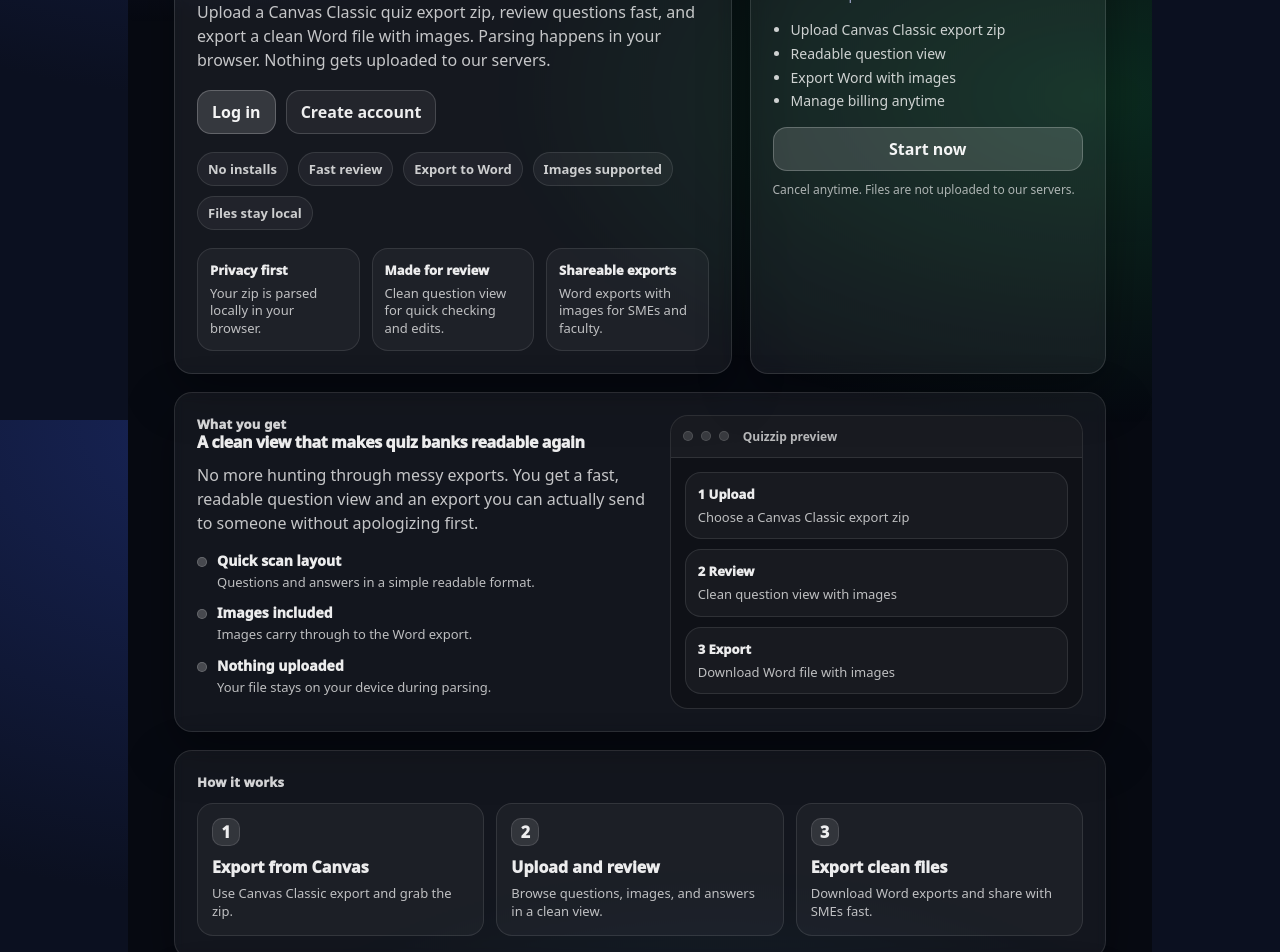
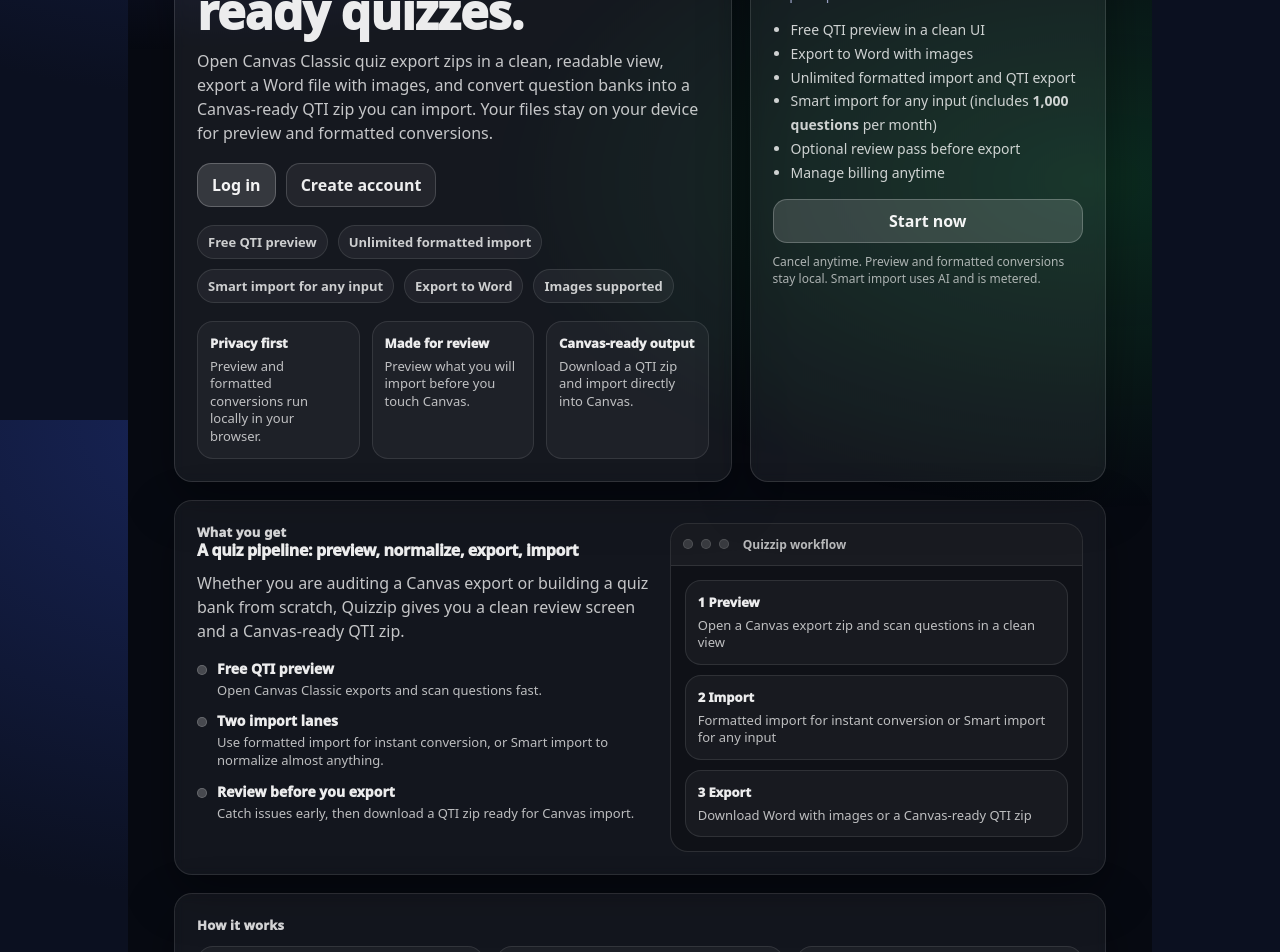
Before and after one commit to kaganlove/quizzip, a Next.js app: page / in a window 1280 px wide. Shown: the part 380-1332 px from the top of the page. Built offline with nearby package versions, Linux system fonts and the light colour scheme.

Commit message:
Update landing page copy for preview + smart import

```diff
--- a/app/page.tsx
+++ b/app/page.tsx
@@ -3,7 +3,7 @@
 export const metadata = {
   title: "Quizzip",
   description:
-    "View Canvas Classic quiz export zips in a clean format and export to Word with images. Parsing happens in your browser.",
+    "Preview Canvas QTI zips in a clean UI, export to Word with images, and convert question banks into Canvas-ready QTI. Parsing happens in your browser.",
 };
 
 export default function LandingPage() {
@@ -20,7 +20,7 @@
             </div>
             <div className="brandText">
               <div className="brandName">Quizzip</div>
-              <div className="brandSub">Canvas Classic quiz export viewer</div>
+              <div className="brandSub">Canvas quiz tools that just work</div>
             </div>
           </div>
 
@@ -46,11 +46,12 @@
         {/* Hero */}
         <section className="hero">
           <div className="card heroLeft">
-            <h1 className="h1">See Canvas Classic quiz exports like a normal human</h1>
+            <h1 className="h1">Preview QTI instantly. Convert question banks into Canvas-ready quizzes.</h1>
 
             <p className="p">
-              Upload a Canvas Classic quiz export zip, review questions fast, and export a clean Word file with images. Parsing
-              happens in your browser. Nothing gets uploaded to our servers.
+              Open Canvas Classic quiz export zips in a clean, readable view, export a Word file with images, and convert
+              question banks into a Canvas-ready QTI zip you can import. Your files stay on your device for preview and
+              formatted conversions.
             </p>
 
             <div className="ctaRow">
@@ -63,25 +64,25 @@
             </div>
 
             <div className="pillRow" aria-label="Key benefits">
-              <span className="pill">No installs</span>
-              <span className="pill">Fast review</span>
+              <span className="pill">Free QTI preview</span>
+              <span className="pill">Unlimited formatted import</span>
+              <span className="pill">Smart import for any input</span>
               <span className="pill">Export to Word</span>
               <span className="pill">Images supported</span>
-              <span className="pill">Files stay local</span>
             </div>
 
             <div className="trustRow">
               <div className="trustItem">
                 <div className="trustTitle">Privacy first</div>
-                <div className="trustBody">Your zip is parsed locally in your browser.</div>
+                <div className="trustBody">Preview and formatted conversions run locally in your browser.</div>
               </div>
               <div className="trustItem">
                 <div className="trustTitle">Made for review</div>
-                <div className="trustBody">Clean question view for quick checking and edits.</div>
+                <div className="trustBody">Preview what you will import before you touch Canvas.</div>
               </div>
               <div className="trustItem">
-                <div className="trustTitle">Shareable exports</div>
-                <div className="trustBody">Word exports with images for SMEs and faculty.</div>
+                <div className="trustTitle">Canvas-ready output</div>
+                <div className="trustBody">Download a QTI zip and import directly into Canvas.</div>
               </div>
             </div>
           </div>
@@ -96,13 +97,18 @@
             </div>
 
             <div className="p small">
-              Built for instructional designers and faculty who need to review question banks without the Canvas pain.
+              Built for instructional designers and faculty who need a fast way to preview, clean up, and import quizzes into
+              Canvas.
             </div>
 
             <ul className="list">
-              <li>Upload Canvas Classic export zip</li>
-              <li>Readable question view</li>
-              <li>Export Word with images</li>
+              <li>Free QTI preview in a clean UI</li>
+              <li>Export to Word with images</li>
+              <li>Unlimited formatted import and QTI export</li>
+              <li>
+                Smart import for any input (includes <strong>1,000 questions</strong> per month)
+              </li>
+              <li>Optional review pass before export</li>
               <li>Manage billing anytime</li>
             </ul>
 
@@ -110,7 +116,9 @@
               Start now
             </Link>
 
-            <div className="finePrint">Cancel anytime. Files are not uploaded to our servers.</div>
+            <div className="finePrint">
+              Cancel anytime. Preview and formatted conversions stay local. Smart import uses AI and is metered.
+            </div>
           </aside>
         </section>
 
@@ -119,34 +127,36 @@
           <div className="previewGrid">
             <div>
               <div className="kicker">What you get</div>
-              <h2 className="h2">A clean view that makes quiz banks readable again</h2>
+              <h2 className="h2">A quiz pipeline: preview, normalize, export, import</h2>
               <p className="p">
-                No more hunting through messy exports. You get a fast, readable question view and an export you can actually send
-                to someone without apologizing first.
+                Whether you are auditing a Canvas export or building a quiz bank from scratch, Quizzip gives you a clean review
+                screen and a Canvas-ready QTI zip.
               </p>
 
               <div className="previewBullets">
                 <div className="bullet">
                   <div className="bulletDot" aria-hidden="true" />
                   <div>
-                    <div className="bulletTitle">Quick scan layout</div>
-                    <div className="bulletBody">Questions and answers in a simple readable format.</div>
+                    <div className="bulletTitle">Free QTI preview</div>
+                    <div className="bulletBody">Open Canvas Classic exports and scan questions fast.</div>
                   </div>
                 </div>
 
                 <div className="bullet">
                   <div className="bulletDot" aria-hidden="true" />
                   <div>
-                    <div className="bulletTitle">Images included</div>
-                    <div className="bulletBody">Images carry through to the Word export.</div>
+                    <div className="bulletTitle">Two import lanes</div>
+                    <div className="bulletBody">
+                      Use formatted import for instant conversion, or Smart import to normalize almost anything.
+                    </div>
                   </div>
                 </div>
 
                 <div className="bullet">
                   <div className="bulletDot" aria-hidden="true" />
                   <div>
-                    <div className="bulletTitle">Nothing uploaded</div>
-                    <div className="bulletBody">Your file stays on your device during parsing.</div>
+                    <div className="bulletTitle">Review before you export</div>
+                    <div className="bulletBody">Catch issues early, then download a QTI zip ready for Canvas import.</div>
                   </div>
                 </div>
               </div>
@@ -157,23 +167,23 @@
                 <span className="dot" />
                 <span className="dot" />
                 <span className="dot" />
-                <span className="mockTitle">Quizzip preview</span>
+                <span className="mockTitle">Quizzip workflow</span>
               </div>
 
               <div className="mockBody">
                 <div className="mockPanel">
-                  <div className="mockH">1 Upload</div>
-                  <div className="mockSub">Choose a Canvas Classic export zip</div>
+                  <div className="mockH">1 Preview</div>
+                  <div className="mockSub">Open a Canvas export zip and scan questions in a clean view</div>
                 </div>
 
                 <div className="mockPanel">
-                  <div className="mockH">2 Review</div>
-                  <div className="mockSub">Clean question view with images</div>
+                  <div className="mockH">2 Import</div>
+                  <div className="mockSub">Formatted import for instant conversion or Smart import for any input</div>
                 </div>
 
                 <div className="mockPanel">
                   <div className="mockH">3 Export</div>
-                  <div className="mockSub">Download Word file with images</div>
+                  <div className="mockSub">Download Word with images or a Canvas-ready QTI zip</div>
                 </div>
               </div>
             </div>
@@ -187,20 +197,20 @@
           <div className="steps">
             <div className="step">
               <div className="stepNum">1</div>
-              <div className="stepTitle">Export from Canvas</div>
-              <div className="stepBody">Use Canvas Classic export and grab the zip.</div>
+              <div className="stepTitle">Preview QTI</div>
+              <div className="stepBody">Open Canvas Classic export zips and review questions fast.</div>
             </div>
 
             <div className="step">
               <div className="stepNum">2</div>
-              <div className="stepTitle">Upload and review</div>
-              <div className="stepBody">Browse questions, images, and answers in a clean view.</div>
+              <div className="stepTitle">Import your question bank</div>
+              <div className="stepBody">Use formatted import for instant conversion, or Smart import to normalize any input.</div>
             </div>
 
             <div className="step">
               <div className="stepNum">3</div>
-              <div className="stepTitle">Export clean files</div>
-              <div className="stepBody">Download Word exports and share with SMEs fast.</div>
+              <div className="stepTitle">Export for Canvas</div>
+              <div className="stepBody">Download a QTI zip and import directly into Canvas. Export Word too.</div>
             </div>
           </div>
         </section>
@@ -211,12 +221,31 @@
 
           <details className="qa">
             <summary>Do my files get uploaded anywhere</summary>
-            <div className="qaBody">No. Parsing happens in your browser. Your zip file is not uploaded to our servers.</div>
+            <div className="qaBody">
+              QTI preview and formatted conversions run locally in your browser. Smart import uses AI and is processed server-side
+              so we can generate a Canvas-ready QTI zip.
+            </div>
+          </details>
+
+          <details className="qa">
+            <summary>What is the difference between formatted import and Smart import</summary>
+            <div className="qaBody">
+              Formatted import uses our question format for instant conversion and does not require AI. Smart import is for
+              pasted content or common files where formatting is inconsistent. We normalize it into the same output and you can
+              review before exporting.
+            </div>
+          </details>
+
+          <details className="qa">
+            <summary>How many Smart import questions are included</summary>
+            <div className="qaBody">
+              Your plan includes up to 1,000 Smart import questions per month. QTI preview and formatted imports are not metered.
+            </div>
           </details>
 
           <details className="qa">
             <summary>Does it support New Quizzes</summary>
-            <div className="qaBody">Right now it is focused on Canvas Classic quiz export zips.</div>
+            <div className="qaBody">Right now it is focused on Canvas Classic quiz export zips and Canvas-ready QTI output.</div>
           </details>
 
           <details className="qa">
```
